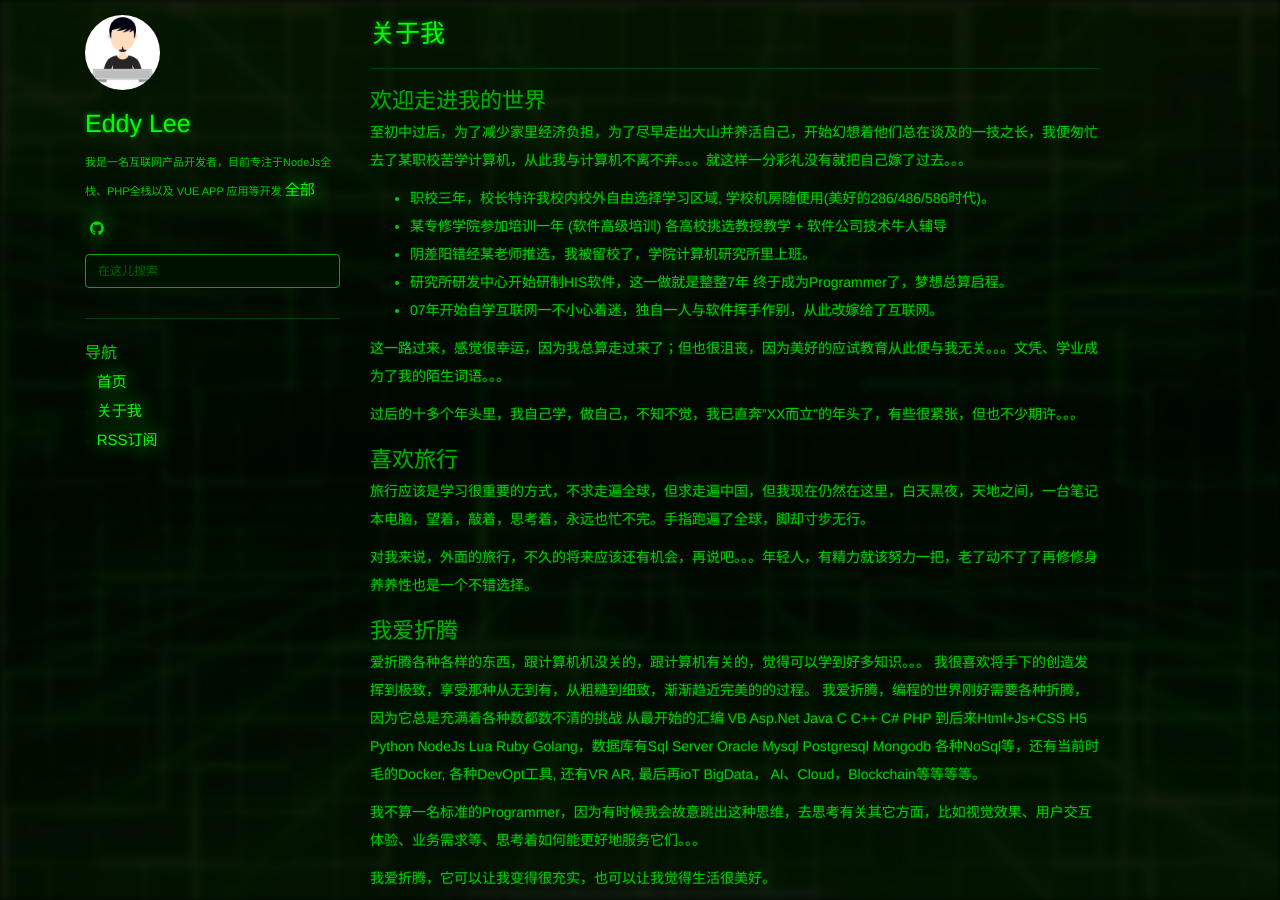
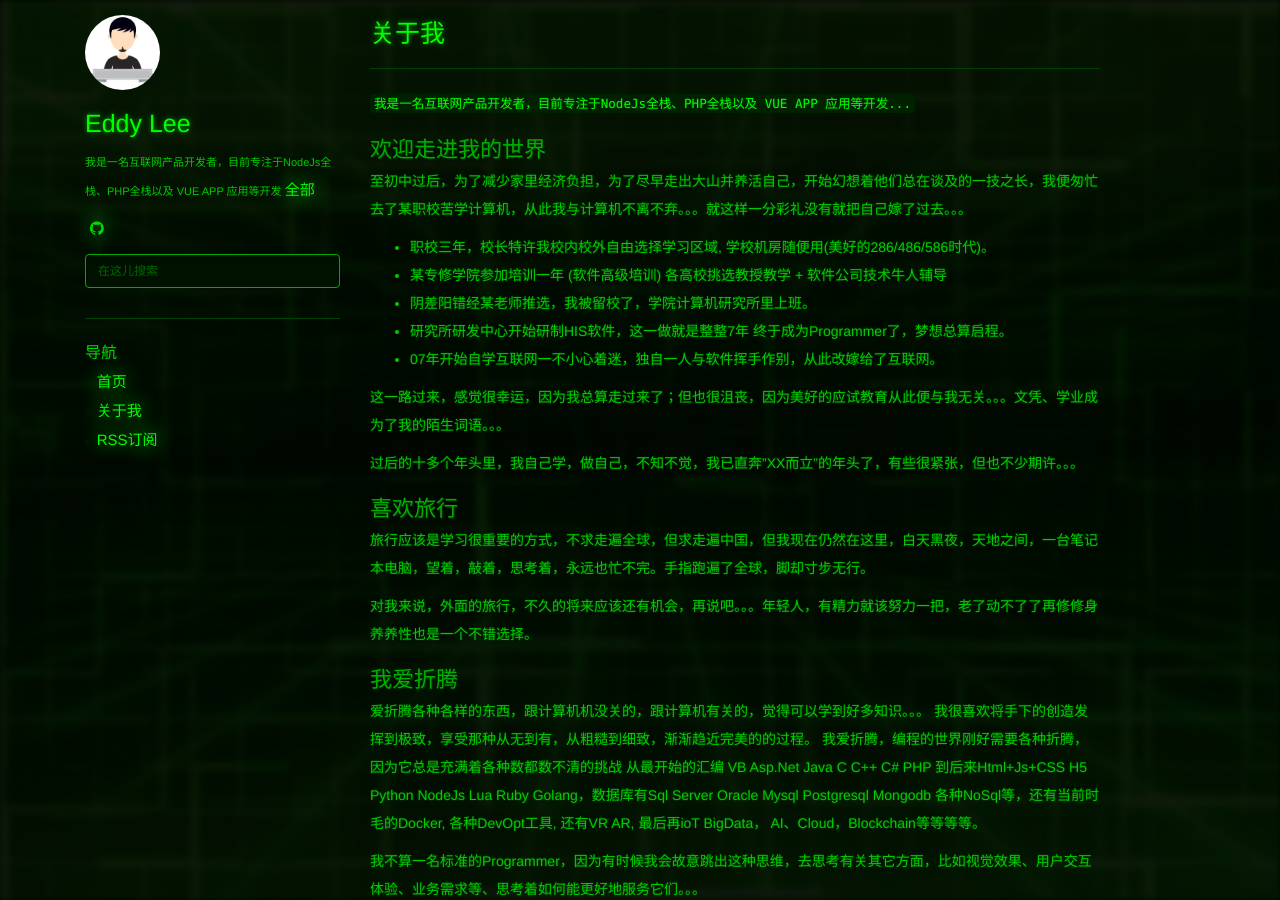
Before and after one commit to eddy2lee/eddy2lee.github.io, a Jekyll site: the page built from about.md, in a window 1280 px wide and 900 px high. Built offline with Jekyll 4.4.1, drawn with Linux system fonts in a browser that asks for light colours; nearby versions of some CDN libraries.

Commit message:
Update about.md

```diff
--- a/about.md
+++ b/about.md
@@ -3,6 +3,10 @@ layout: page
 title: 关于我
 permalink: /about/
 ---
+
+<code>
+我是一名互联网产品开发者，目前专注于NodeJs全栈、PHP全栈以及 VUE APP 应用等开发...
+</code>
 
 ### 欢迎走进我的世界
 
```
